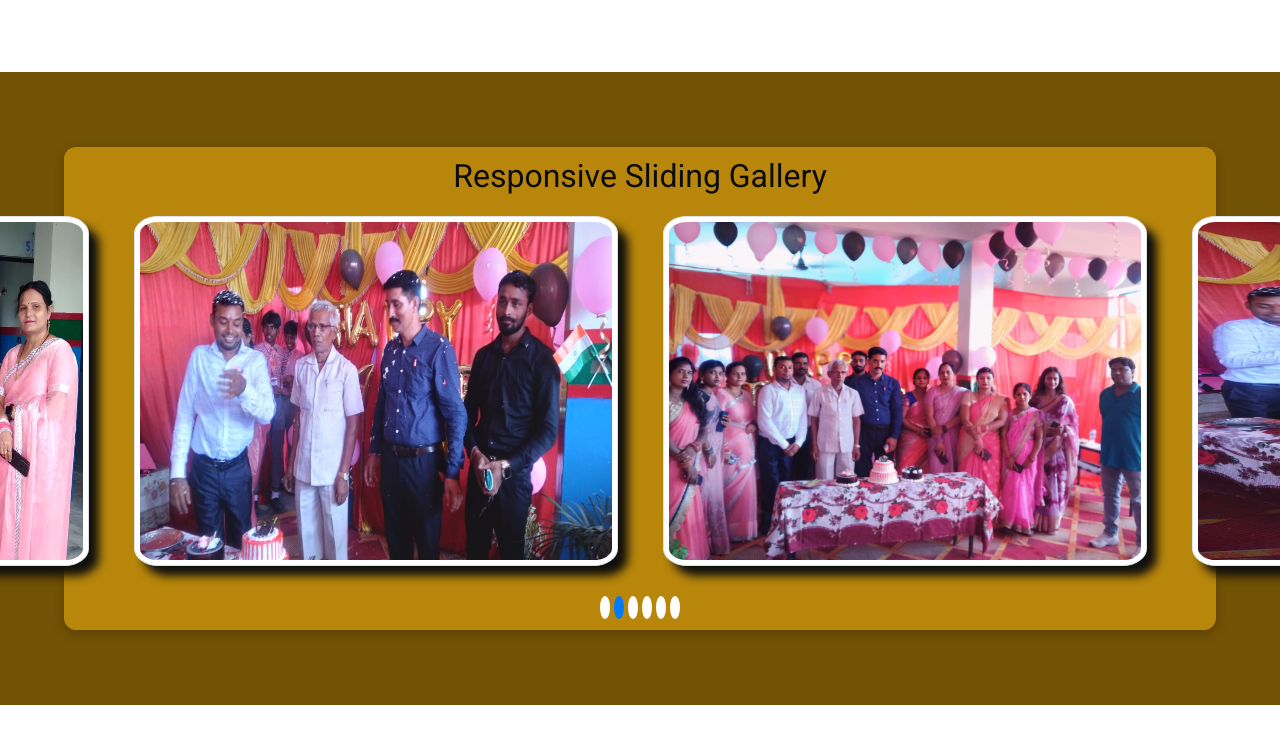
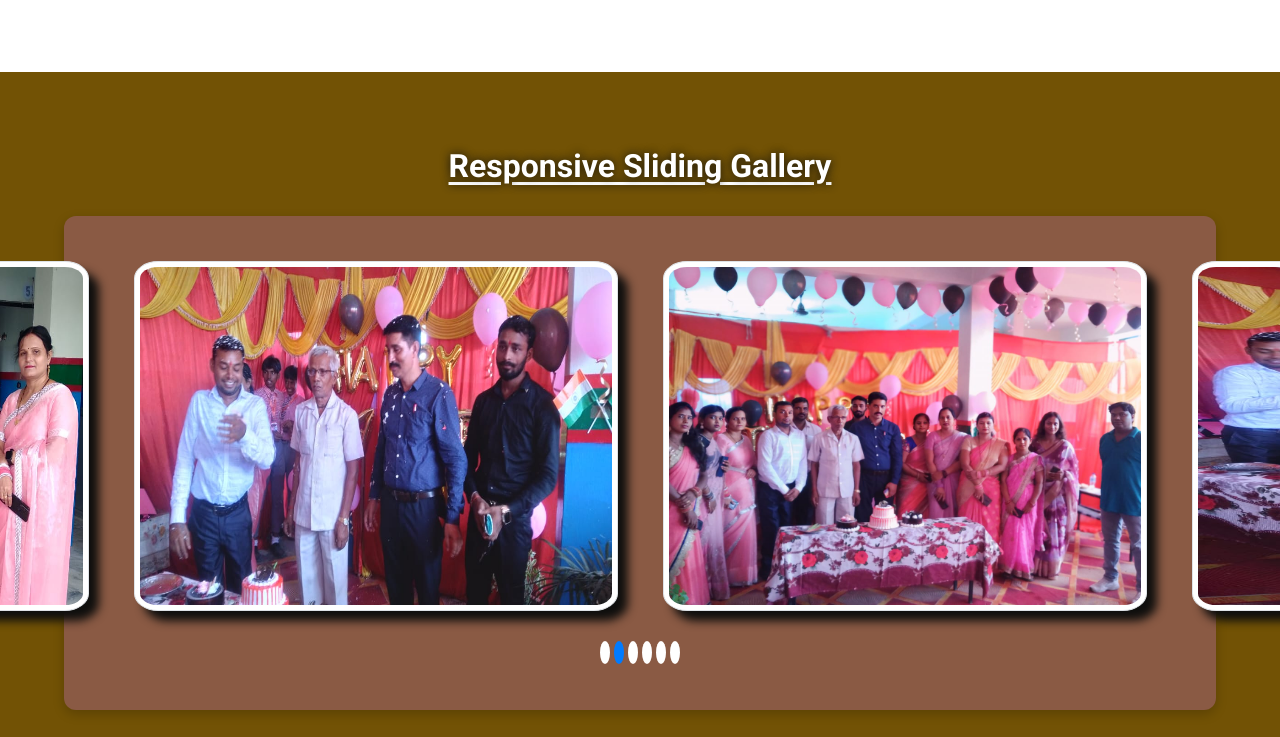
Before and after one commit to SatyamMaurya1/ldvidya, a plain HTML site: page index.html in a window 1280 px wide. Shown: the part 1703-2440 px from the top of the page. Drawn offline with nearby package versions, Linux system fonts and the light colour scheme.

Commit message:
gallary part 	modified:   index.html

```diff
--- a/index.html
+++ b/index.html
@@ -68,8 +68,7 @@
     .gallery-container {
       max-width: 90%;
       margin: 30px auto;
-      padding: 10px 0px;
-      background-color: darkgoldenrod;
+      background-color: #8a5a44;
       border-radius: 12px;
       box-shadow: 0px 4px 12px rgba(0, 0, 0, 0.2);
       text-align: center;
@@ -77,6 +76,16 @@
 
   .gallary{
     background: #725205;
+    align-items: center;
+    text-align: center;
+  }
+
+  .gallary h2{
+    color: white;
+    font-weight: 600;
+    text-shadow: #101010 0px 0px 10px;
+    text-decoration: underline;
+    text-underline-offset: 5px;
   }
 
   /* Navigation Buttons */
@@ -705,9 +714,9 @@
   <!-- end offer section -->
 
   <!-- gallary section -->
-   <section class="gallary layout_padding2">
-  <div class="gallery-container">
-    <h2 style="text-align: center; margin-bottom: 20px;">Responsive Sliding Gallery</h2>
+   <section class="gallary layout_padding">
+    <h2>Responsive Sliding Gallery</h2>
+  <div class="gallery-container layout_padding2">
     <div class="swiper-container">
         <div class="swiper-wrapper">
             <div class="swiper-slide"><img src="images/gallary/g1.jpeg" alt="Image 1" class="img-thumbnail img-fluid"></div>
```
